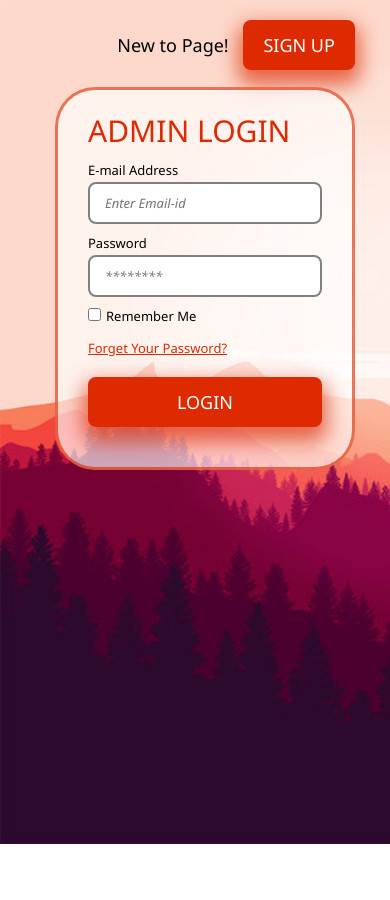
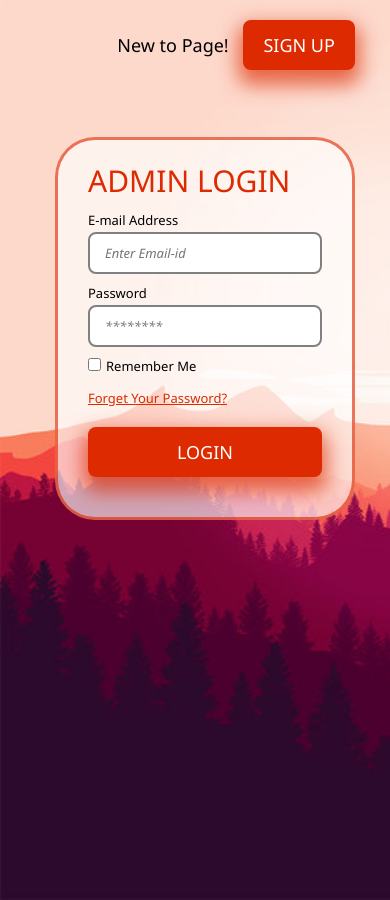
Before and after one commit to Kingkishor99/loginpage, a React (Create React App) app: page / in a window 390 px wide. Before the commit the page ends 844 px from the top, so only its background shows below. Built offline with nearby package versions, Linux system fonts and the light colour scheme; no server answers.

Commit message:
fifth commit

```diff
--- a/src/component/Loginpage.js
+++ b/src/component/Loginpage.js
@@ -151,7 +151,7 @@ function Loginpage() {
                 {(a !== 1) ?
                     <div className='extracontent'>
                         <span > <input type="checkbox" className='checkbox' onClick={setcookie} />Remember Me</span>
-                        <span > <Link to="/home" id='link'>Forget Your Password?</Link> </span>
+                        <span > <Link to="/chnage" id='link'>Forget Your Password?</Link> </span>
                     </div> : ("")
                 }
 
--- a/src/style.css
+++ b/src/style.css
@@ -198,6 +198,8 @@ body {
 
     .form {
         right: 35px;
+        top: 120px;
+        transition: top 0.5s ease-in-out;
     }
 
     .logout,
@@ -206,4 +208,8 @@ body {
         font-size: 4vw;
     }
 
+    body {
+        height: 900px;
+    }
+
 }
```
